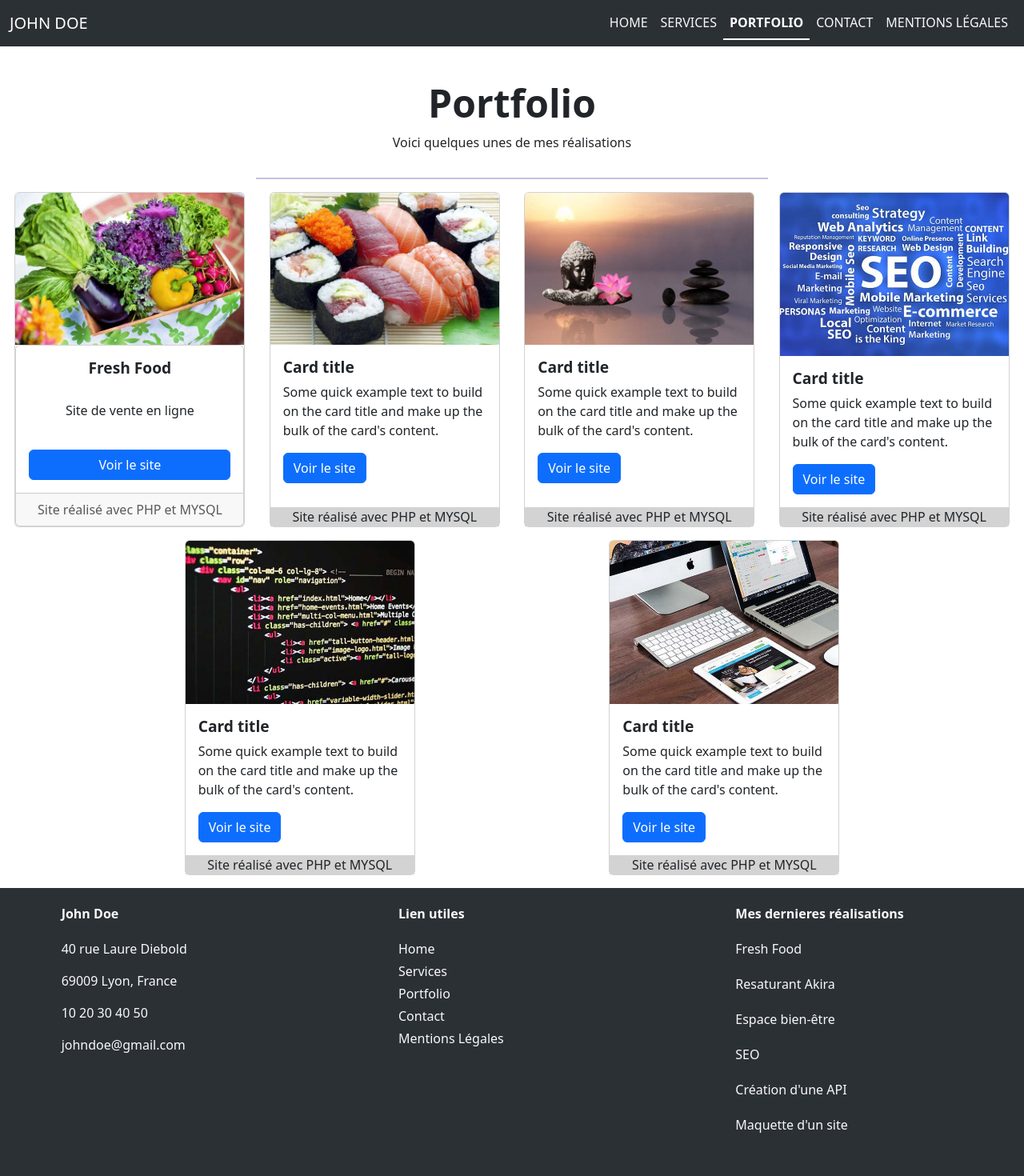
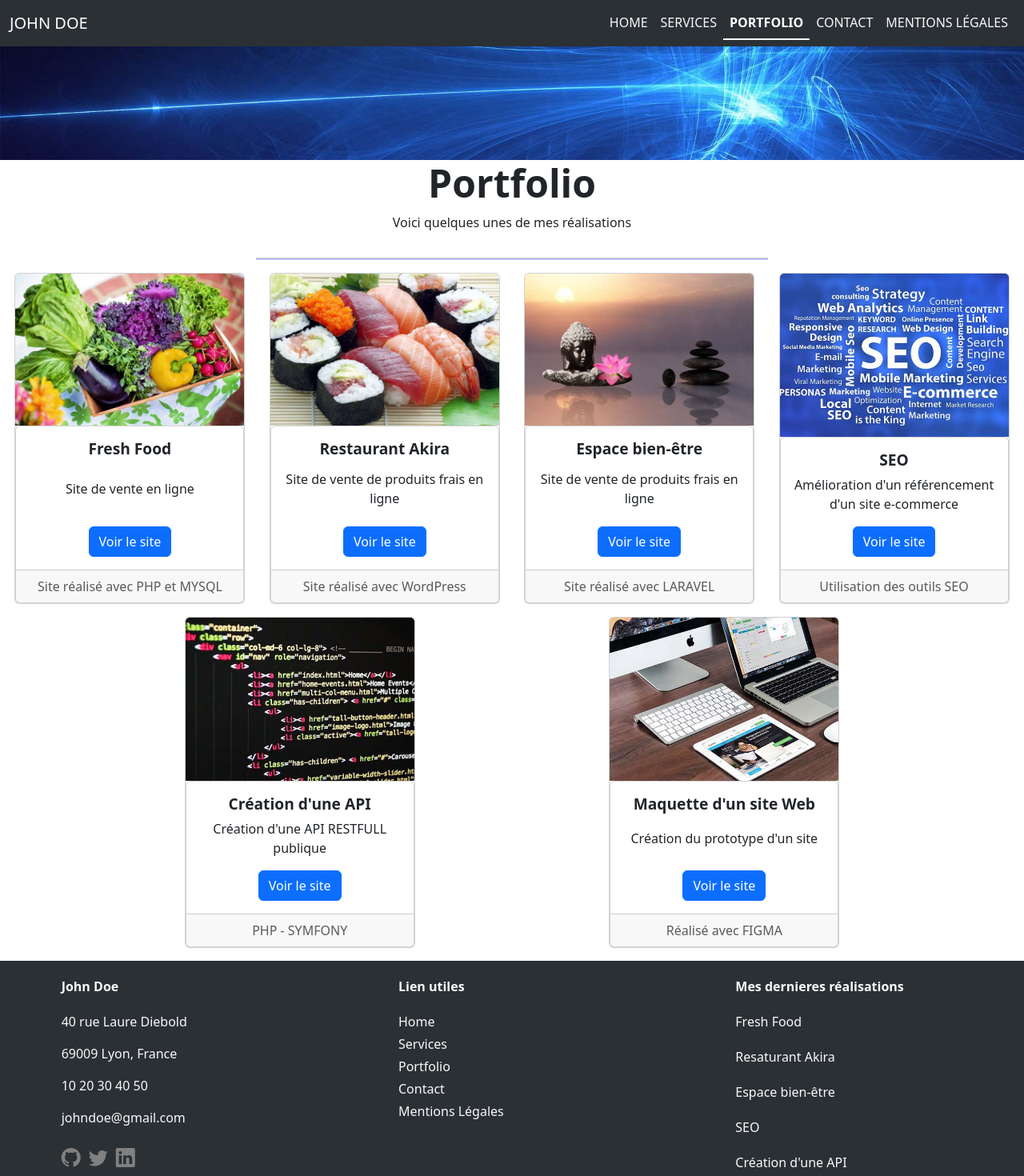
Before and after one commit to DigiDias/monportfolio, a React (Create React App) app: page /portfolio in a window 1280 px wide. Shown: the top 1470 px of the page at 80% size. Built offline with nearby package versions, Linux system fonts and the light colour scheme.

Commit message:
finalisation des CSS bootsrap et intégration des icones de boots

```diff
--- a/package.json
+++ b/package.json
@@ -8,6 +8,7 @@
     "@testing-library/react": "^16.2.0",
     "@testing-library/user-event": "^13.5.0",
     "bootstrap": "^5.3.3",
+    "bootstrap-icons": "^1.11.3",
     "react": "^19.0.0",
     "react-dom": "^19.0.0",
     "react-router-dom": "^7.3.0",
--- a/src/App.css
+++ b/src/App.css
@@ -93,6 +93,14 @@ header{
 
 }
 
+.img-banniere {
+  width: 100%;
+
+  height: auto;
+  object-fit: cover;
+
+}
+
 footer{
 
   color:white;
@@ -143,7 +151,7 @@ footer section{
 hr {
   margin: 1rem 0;
   width: 50%;
-  height: 2px;
+  height: 3px;
   background-color: blue;
 
 
@@ -161,8 +169,9 @@ textarea{
 
 .popup{
   display: flex;
-  background-color: black;
-  width: 60rem;
+
+  width: 45rem;
+  border-bottom: solid 2px grey;
 
 }
 
@@ -173,6 +182,7 @@ textarea{
   margin-top: 20px;
   padding-top: 20px;
   padding-bottom: 20px;
+
 }
 
 
@@ -185,24 +195,21 @@ textarea{
   width: 100%;
   margin-bottom: 0;
   margin-left: 0;
-  background-color: black;
+
   border-bottom: solid 2px grey;
 
 }
 
 
 .popup-me{
-  border-bottom: solid 2px grey;
+
   padding-top: 20px;
   padding-bottom: 20px;
   text-align: left;
   gap:10px;
 }
 
-.dedale{
-  display: flex;
-  background-color: black;
-}
+
 
 
 
@@ -213,9 +220,6 @@ textarea{
 
 }
 
-.btn{
-  text-align: center;
-}
 
 
 
@@ -228,3 +232,18 @@ textarea{
   text-decoration: none !important;
   color: inherit !important;
 }
+
+.infoContact a{
+  text-decoration: none !important;
+  color: inherit !important;
+}
+
+li{
+  width: 15rem;
+}
+
+.card:hover {
+  background-color: #efefef; /* Changement de couleur de fond */
+  box-shadow: 0 4px 8px rgba(0.3, 0.3, 0.3, 0.3); /* Ombre légère */
+
+}
--- a/src/Pages/Home.jsx
+++ b/src/Pages/Home.jsx
@@ -26,9 +26,9 @@ const Home = () => {
         <button className="btn btn-danger" onClick={handleClick}>En savoir plus</button>
 
         {showDedale && (
-  <div>
+  <div className="d-flex flex-column bg-dark">
     <Dedale />
-    <button id="btnFermer"   className="btn btn-secondary" onClick={handleClose}>Fermer</button>
+    <button id="btnFermer"   className="btn btn-secondary align-self-end" onClick={handleClose}>Fermer</button>
   </div>
 )}
 
--- a/src/Pages/Portfolio.jsx
+++ b/src/Pages/Portfolio.jsx
@@ -4,7 +4,9 @@ import "../App.css";
 
 const Portfolio = () => {
     return (
-        <main style={{ paddingTop: "100px" }}>
+        <main >
+            <img className="img-banniere" src="/img/banner.jpg" alt="Image de la banniére"></img>
+
         <div>
         <div className="center">
             <h2 className="title-h2">Portfolio</h2>
@@ -14,16 +16,16 @@ const Portfolio = () => {
         </div>
 
         <div className="Contener-Card row justify-content-evenly">
-          <div className="card cogit l-md-4 col-sm-12 mb-3 px-0" style={{width: "18rem"}}>
+          <div className="card cogit col-md-4 col-sm-4 col-12 mb-3 px-0" style={{width: "18rem"}}>
 
 
-  <img src="./img/fresh-food.jpg" className="card-img-top" alt="photo FresFood"></img>
+  <img src="./img/fresh-food.jpg" className="card-img-top" alt="image FresFood"></img>
   <div class="card text-center d-flex flex-column h-100 ">
 
   <div class="card-body d-flex flex-column justify-content-between">
    <h5 class="card-title">Fresh Food</h5>
     <p s="card-text">Site de vente en ligne</p>
-    <a href="#" class="btn btn-primary w-auto">Voir le site</a>
+    <a href="#" class="btn btn-primary align-self-center ">Voir le site</a>
   </div>
   <div class="card-footer text-body-secondary mt-auto">
     Site réalisé avec PHP et MYSQL
@@ -33,61 +35,92 @@ const Portfolio = () => {
 </div>
 
 
-<div className="card cogit l-md-4 col-sm-12 mb-3 px-0" style={{width: "18rem"}}>
-  <img src="./img/restaurant-japonais.jpg" className="card-img-top" alt="photo restaurant japonais"></img>
-  <div className="card-body">
-    <h5 className="card-title">Card title</h5>
-    <p className="card-text">Some quick example text to build on the card title and make up the bulk of the card's content.</p>
-    <a href="#" className="btn btn-primary w-auto">Voir le site</a>
+<div className="card cogit col-md-4 col-sm-4 col-12 mb-3l-md-4 col-sm-12 mb-3 px-0" style={{width: "18rem"}}>
 
-  </div>
-  <p className="sousTitre">Site réalisé avec PHP et MYSQL</p>
+
+<img src="./img/restaurant-japonais.jpg" className="card-img-top" alt="image Restaurant Japonais"></img>
+<div class="card text-center d-flex flex-column h-100 ">
+
+<div class="card-body d-flex flex-column justify-content-between">
+ <h5 class="card-title">Restaurant Akira</h5>
+  <p s="card-text">Site de vente de produits frais en ligne</p>
+  <a href="#" class="btn btn-primary align-self-center ">Voir le site</a>
+</div>
+<div class="card-footer text-body-secondary mt-auto">
+  Site réalisé avec WordPress
+
+</div>
+</div>
 </div>
 
-<div className="card cogit l-md-4 col-sm-12 mb-3 px-0" style={{width: "18rem"}}>
-  <img src="./img/espace-bien-etre.jpg" className="card-img-top" alt="photo Espace Bien être"></img>
-  <div className="card-body">
-    <h5 className="card-title">Card title</h5>
-    <p className="card-text">Some quick example text to build on the card title and make up the bulk of the card's content.</p>
-    <a href="#" className="btn btn-primary">Voir le site</a>
+<div className="card cogit col-md-4 col-sm-4 col-12 mb-3 px-0" style={{width: "18rem"}}>
 
-  </div>
-  <p className="sousTitre">Site réalisé avec PHP et MYSQL</p>
+
+<img src="./img/espace-bien-etre.jpg" className="card-img-top" alt="image Espace Bien être"></img>
+<div class="card text-center d-flex flex-column h-100 ">
+
+<div class="card-body d-flex flex-column justify-content-between">
+ <h5 class="card-title">Espace bien-être</h5>
+  <p s="card-text">Site de vente de produits frais en ligne</p>
+  <a href="#" class="btn btn-primary align-self-center ">Voir le site</a>
+</div>
+<div class="card-footer text-body-secondary mt-auto">
+  Site réalisé avec LARAVEL
+
+</div>
+</div>
 </div>
 
-<div className="card cogit l-md-4 col-sm-12 mb-3 px-0" style={{width: "18rem"}}>
-  <img src="./img/seo.jpg" className="card-img-top" alt="photo SEO"></img>
-  <div className="card-body">
-    <h5 className="card-title">Card title</h5>
-    <p className="card-text">Some quick example text to build on the card title and make up the bulk of the card's content.</p>
-    <a href="#" className="btn btn-primary">Voir le site</a>
+<div className="card cogit col-md-4 col-sm-4 col-12 mb-3 px-0" style={{width: "18rem"}}>
 
-  </div>
-  <p className="sousTitre">Site réalisé avec PHP et MYSQL</p>
+
+<img src="./img/SEO.jpg" className="card-img-top" alt="image SEO"></img>
+<div class="card text-center d-flex flex-column h-100 ">
+
+<div class="card-body d-flex flex-column justify-content-between">
+ <h5 class="card-title">SEO</h5>
+  <p s="card-text">Amélioration d'un référencement d'un site e-commerce</p>
+  <a href="#" class="btn btn-primary align-self-center ">Voir le site</a>
+</div>
+<div class="card-footer text-body-secondary mt-auto">
+  Utilisation des outils SEO
+
+</div>
+</div>
 </div>
 
-<div className="card cogit l-md-4 col-sm-12 mb-3 px-0" style={{width: "18rem"}}>
-  <img src="./img/coder.jpg" className="card-img-top" alt="photo Coder"></img>
-  <div className="card-body">
-    <h5 className="card-title">Card title</h5>
-    <p className="card-text">Some quick example text to build on the card title and make up the bulk of the card's content.</p>
-    <a href="#" className="btn btn-primary">Voir le site</a>
+<div className="card cogit col-md-4 col-sm-4 col-12 mb-3 px-0" style={{width: "18rem"}}>
 
-  </div>
-  <p className="sousTitre">Site réalisé avec PHP et MYSQL</p>
+
+<img src="./img/coder.jpg" className="card-img-top" alt="image coder"></img>
+<div class="card text-center d-flex flex-column h-100 ">
+
+<div class="card-body d-flex flex-column justify-content-between">
+ <h5 class="card-title">Création d'une API</h5>
+  <p s="card-text">Création d'une API RESTFULL publique</p>
+  <a href="#" class="btn btn-primary align-self-center ">Voir le site</a>
 </div>
+<div class="card-footer text-body-secondary mt-auto">
+  PHP - SYMFONY
 
-<div className="card cogit l-md-4 col-sm-12 mb-3 px-0" style={{width: "18rem"}}>
-  <img src="./img/screens.jpg" className="card-img-top" alt="photo Screens"></img>
-  <div className="card-body">
-    <h5 className="card-title">Card title</h5>
-    <p className="card-text">Some quick example text to build on the card title and make up the bulk of the card's content.</p>
-    <a href="#" className="btn btn-primary">Voir le site</a>
+</div>
+</div>
+</div>
+<div className="card cogit col-md-4 col-sm-4 col-12 mb-3 px-0" style={{width: "18rem"}}>
+<img src="./img/screens.jpg" className="card-img-top" alt="image screens"></img>
+<div class="card text-center d-flex flex-column h-100 ">
 
-  </div>
-  <p className="sousTitre">Site réalisé avec PHP et MYSQL</p>
+<div class="card-body d-flex flex-column justify-content-between">
+ <h5 class="card-title">Maquette d'un site Web</h5>
+  <p s="card-text">Création du prototype d'un site</p>
+  <a href="#" class="btn btn-primary align-self-center ">Voir le site</a>
 </div>
+<div class="card-footer text-body-secondary mt-auto">
+  Réalisé avec FIGMA
 
+</div>
+</div>
+</div>
 
 </div>
 
--- a/src/components/Footer.js
+++ b/src/components/Footer.js
@@ -25,6 +25,12 @@ const Footer = () => {
                 <Link to="mailto:johndoe@gmail.com">johndoe@gmail.com</Link>
               </p>
             </adress>
+            <div className="icones">
+            <a href="https://github.com/DigiDias" target="_blank"><i class="bi bi-github"></i></a>
+            <a href="https://x.com/twitter" target="_blank"><i class="bi bi-twitter"></i></a>
+            <a href="https://fr.linkedin.com/" target="_blank"><i class="bi bi-linkedin"></i></a>
+
+            </div>
           </section>
         </div>
         <div className="col-md-4 col-sm-12 mb-3 text-start ps-5 d-flex flex-column align-items-center">
--- a/src/components/dedale.js
+++ b/src/components/dedale.js
@@ -1,5 +1,7 @@
 import React, {useState, useEffect} from "react";
 import "../App.css";
+import "bootstrap/dist/css/bootstrap.min.css";
+import "bootstrap-icons/font/bootstrap-icons.css";
 
 const Dedale = () => {
   const [users, setUsers] = useState(null);
@@ -24,13 +26,20 @@ const Dedale = () => {
       </div>
 
       {users && (
-        <div className="popup-me">
-    <ul>
-      <li>Nom : {users.name}</li>
-      <li>Nom : {users.bio}</li>
-      <li>Repositeries : {users.public_repos}</li>
-      <li>Followers : {users.followers}</li>
-      <li>Following : {users.following}</li>
+        <div className="popup-me d-flex flex-column">
+    <ul className="d-flex flex-column">
+      <li><i className="bi bi-person"></i> {users.name}</li>
+      <hr></hr>
+      <li></li>
+      <hr></hr>
+      <li><i class="bi bi-card-text"></i> {users.bio}</li>
+
+      <hr></hr>
+      <li><i class="bi bi-box"></i> Repositeries : {users.public_repos}</li>
+      <hr></hr>
+      <li><i class="bi bi-people"></i> Followers : {users.followers}</li>
+      <hr></hr>
+      <li><i class="bi bi-people"></i> Following : {users.following}</li>
     </ul>
 
     </div>
--- a/src/components/infocontact.js
+++ b/src/components/infocontact.js
@@ -1,17 +1,19 @@
 import { Link } from "react-router-dom"
 import React from "react";
 import "bootstrap/dist/css/bootstrap.min.css";
-import User from "./user";
+
+import "../App.css";
+
 
 const Infocontact = ()=>{
     return(
-        <address>
+        <address className="infoContact">
 
         <p>40 rue laure Diebold</p>
         <p>69009 Lyon, France</p>
 
-      <p><Link to="tel:1020304050">10 20 30 40 50</Link></p>
-      <p><Link to="mailto:johndoe@gmail.com">johndoe@gmail.com</Link></p>
+      <p><Link to="tel:1020304050"><i class="bi bi-phone"></i> 10 20 30 40 50</Link></p>
+      <p><Link to="mailto:johndoe@gmail.com"><i class="bi bi-envelope-at"></i> johndoe@gmail.com</Link></p>
       </address>
     )
 }
--- a/src/styles/navbar-footer.scss
+++ b/src/styles/navbar-footer.scss
@@ -38,3 +38,19 @@ $theme-colors: (
   color: white !important;  /*  Change la couleur du lien actif */
   border-bottom: 2px solid white;  /* Ajoute un soulignement */
 }
+
+.icones{
+  display: flex;
+  gap: 10px;
+
+}
+
+i{
+  font-size: 24px;
+  color: gray;
+
+}
+
+ i:hover {
+  opacity: 0.7; /* Rend l'icône plus claire */
+}
```
Also changed, not shown: src/Pages/Services.jsx (+11 -8 lines), 1 other file (tests, documents, lock files or other folders).
